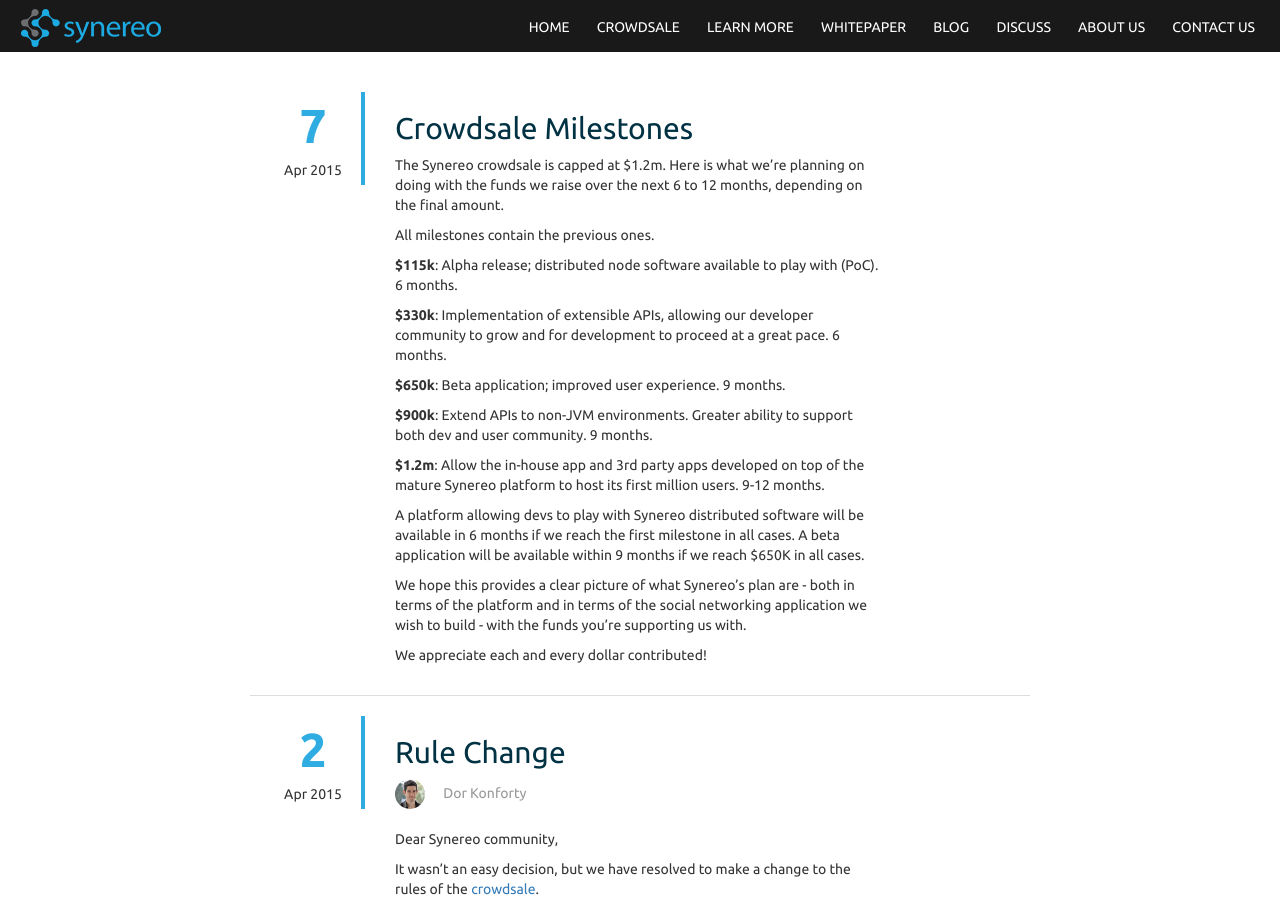
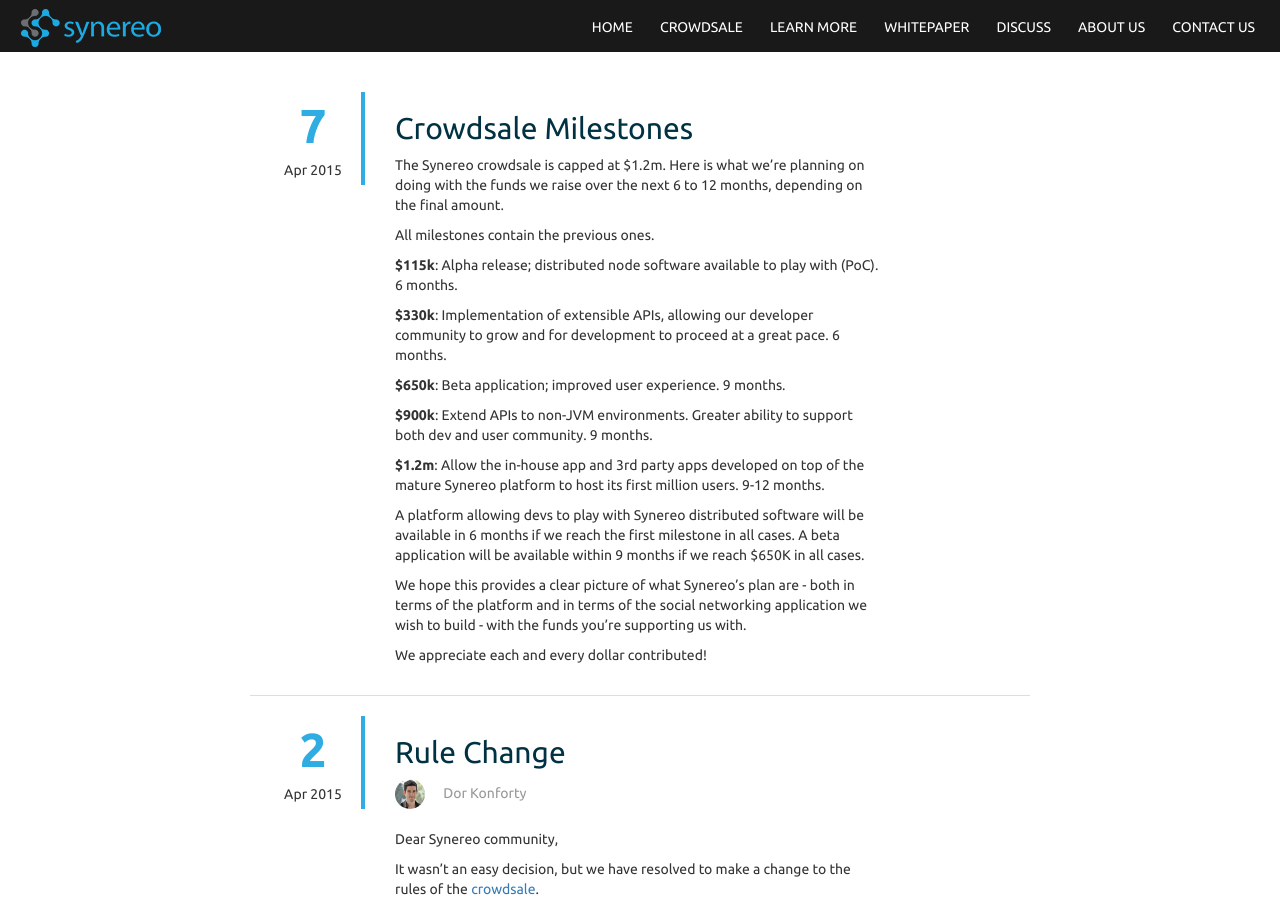
Before and after one commit to synereo/blog.synereo.com, a Jekyll site: the page built from index.html, in a window 1280 px wide and 900 px high. Built offline with Jekyll 4.4.1, drawn with Linux system fonts in a browser that asks for light colours; nearby versions of some CDN libraries; the list of posts is cut into pages by our own code.

Commit message:
UPdate top bar

```diff
--- a/_includes/header.html
+++ b/_includes/header.html
@@ -5,9 +5,8 @@
       <ul class="list-inline">
         <li><a href="/">Home</a></li>
         <li><a href="https://crowdsale.synereo.com" target="_blank">Crowdsale</a></li>
-        <li><a href="/learn-more/" target="_blank">Learn More</a></li>
-        <li><a href="/whitepapers/synereo.pdf" target="_blank">Whitepaper</a></li>
-        <li><a href="http://blog.synereo.com" target="_blank">Blog</a></li>
+        <li><a href="http://www.synereo.com/learn-more/" target="_blank">Learn More</a></li>
+        <li><a href="http://www.synereo.com/whitepapers/synereo.pdf" target="_blank">Whitepaper</a></li>
         <li><a href="https://discuss.synereo.com" target="_blank">Discuss</a></li>
         <li><a href="https://discuss.synereo.com/t/synereo-about-us/52468">About Us</a></li>
         <li><a href="#contact">Contact Us</a></li>
```
